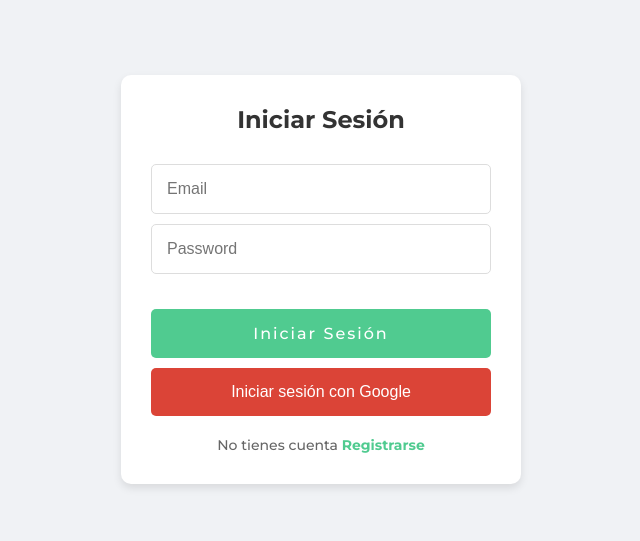
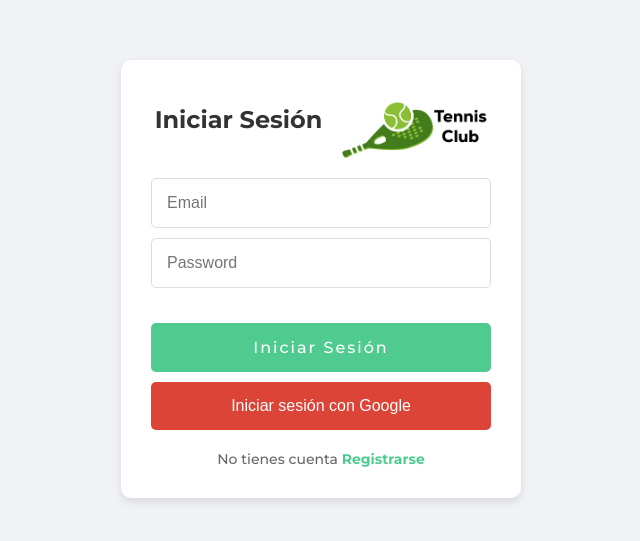
Before and after one commit to Juancribas24/proyectoweb, a React (Vite) app: page /user in a window 1280 px wide. Shown: the part 121-662 px from the top of the page, without its empty margins (319-959 px from the left). Built offline with nearby package versions, Linux system fonts and the light colour scheme; no server answers.

Commit message:
Ajustes logo - Register y CSS
Ajuste para ubicación y formate de logo junto con headers para el h2, título de iniciar sesión y registrar usuario.

```diff
--- a/src/Pages/AdminPage.jsx
+++ b/src/Pages/AdminPage.jsx
@@ -3,7 +3,7 @@ import { Link, useNavigate } from 'react-router-dom';
 import appFirebase, { db } from '../credenciales/credenciales';
 import { getAuth, signOut } from 'firebase/auth';
 import { createDocument, readDocument, deleteDocument } from '../credenciales/crud';
-import Logo from '../assets/TennisClub.png';
+import logo from '../assets/TennisClub.png';
 import { collection, onSnapshot } from 'firebase/firestore';
 import SearchTorneo from '../components/SearchTorneo';
 
@@ -87,7 +87,7 @@ const AdminPage = ({ correoUser }) => {
         <form className='form-nav'>
           <Link to='/'>
             <img
-              src={Logo}
+              src={logo}
               alt="Logo Tennis" />
           </Link>
           <SearchTorneo torneos={torneos} onSearch={handleSearch} />
--- a/src/Pages/Register.jsx
+++ b/src/Pages/Register.jsx
@@ -3,6 +3,7 @@ import { useNavigate } from 'react-router-dom';
 import appFirebase from '../credenciales/credenciales';
 import { getAuth, createUserWithEmailAndPassword, signInWithEmailAndPassword, GoogleAuthProvider, signInWithPopup } from "firebase/auth";
 import { getFirestore, doc, setDoc } from 'firebase/firestore';
+import logo from '../assets/TennisClub.png';
 
 const auth = getAuth(appFirebase);
 
@@ -67,7 +68,10 @@ const Register = () => {
 
 return (
   <div className='containerRegister'>
-      <h2>{register ? 'Registrar usuario' : 'Iniciar Sesión'}</h2>
+      <div className="header">
+          <h2>{register ? 'Registrar usuario' : 'Iniciar Sesión'}</h2>
+          <img src={logo} alt="Tennis Club Logo" className="logo" />
+      </div>
       <form className='formRegister' onSubmit={functAuthentucacion}>
           <div className='form-group'>
               <input
@@ -105,7 +109,7 @@ return (
           {register ? 'Si ya tienes cuenta' : 'No tienes cuenta'} <a href="#" onClick={toggleRegister}>{register ? 'Iniciar Sesión' : 'Registrarse'}</a>
       </div>
   </div>
-  );
+);
 };
 
 export default Register;
--- a/src/Pages/UserPage.jsx
+++ b/src/Pages/UserPage.jsx
@@ -2,7 +2,7 @@ import React, { useState, useEffect, useCallback } from 'react';
 import appFirebase, { db } from '../credenciales/credenciales';
 import { getAuth, signOut } from 'firebase/auth';
 import { Link, useNavigate } from 'react-router-dom';
-import Logo from '../assets/TennisClub.png';
+import logo from '../assets/TennisClub.png';
 import { collection, onSnapshot } from 'firebase/firestore';
 import SearchTorneo from '../components/SearchTorneo';
 
@@ -52,7 +52,7 @@ const UserPage = ({ correoUser }) => {
         <form className='form-nav'>
           <Link to='/'>
             <img
-              src={Logo}
+              src={logo}
               alt="Logo Tennis" />
           </Link>
           <SearchTorneo torneos={torneos} onSearch={handleSearch} />
--- a/src/index.css
+++ b/src/index.css
@@ -5,6 +5,7 @@
 	padding: 0;
 	box-sizing: border-box;
 }
+
 
 body {
     font-family: 'Montserrat', sans-serif;
@@ -18,6 +19,26 @@ body {
 /* --------------------------------------------------------------------- */
 /* ----------- ESTILOS PARA EL INICIO DE SESIÓN ------------------------ */
 /* --------------------------------------------------------------------- */
+
+.header {
+    display: flex;
+    align-items: center;
+    justify-content: center;
+    margin-bottom: 10px;
+	margin-top: 10px;
+}
+
+.header h2 {
+    margin: 0;
+    font-size: 24px;
+    color: #333333;
+}
+
+.logo {
+    width: 145px;
+    height: auto;
+    margin-left: 20px;
+}
 
 .containerRegister {
     background-color: #ffffff;
@@ -102,7 +123,8 @@ body {
     text-decoration: underline;
 }
 
-/* Cuadro para selección de form */
+/*------ Cuadro para selección de form----- */
+
 .form-group {
     width: 100%;
     margin-bottom: 15px;
```
